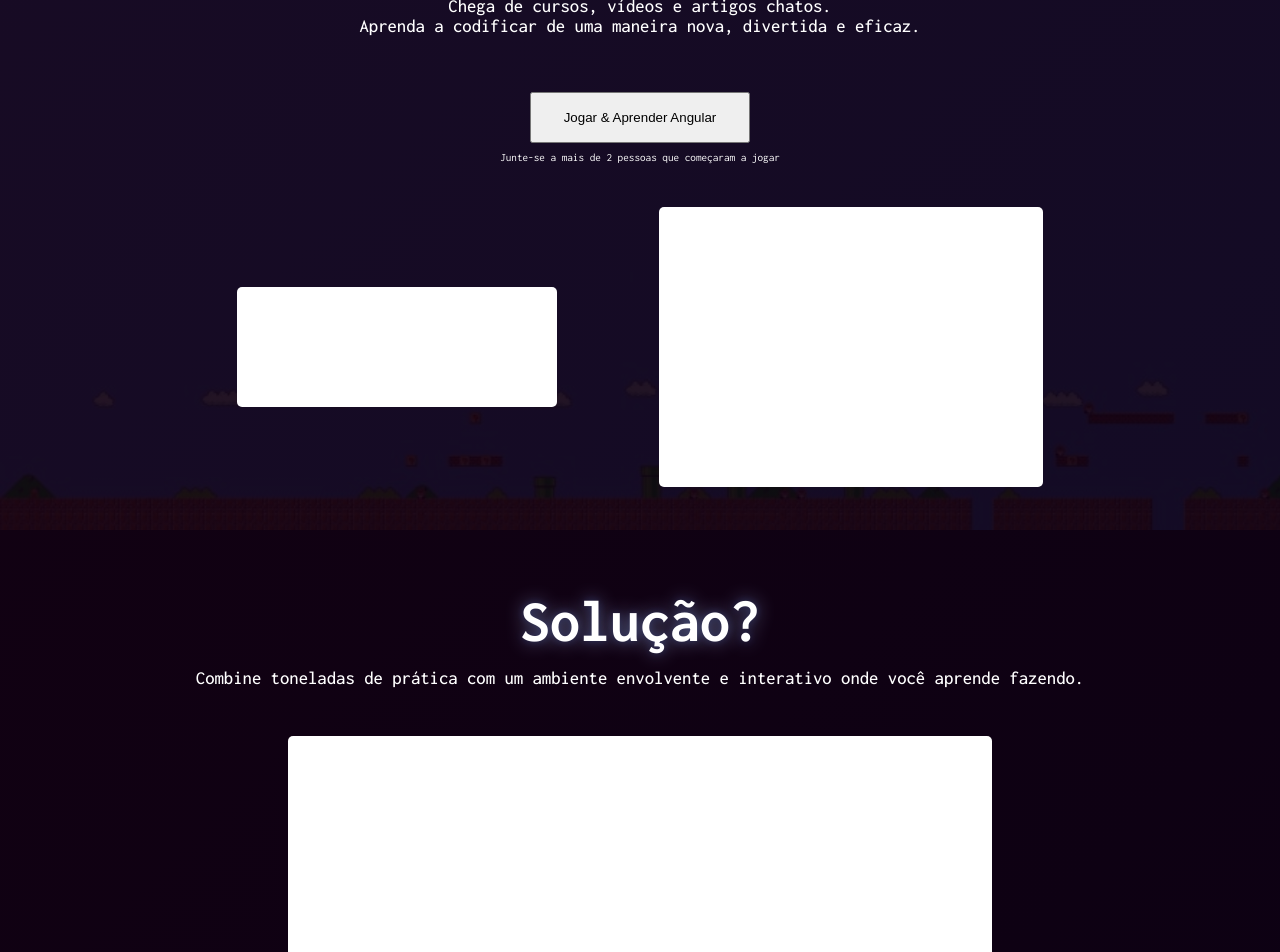
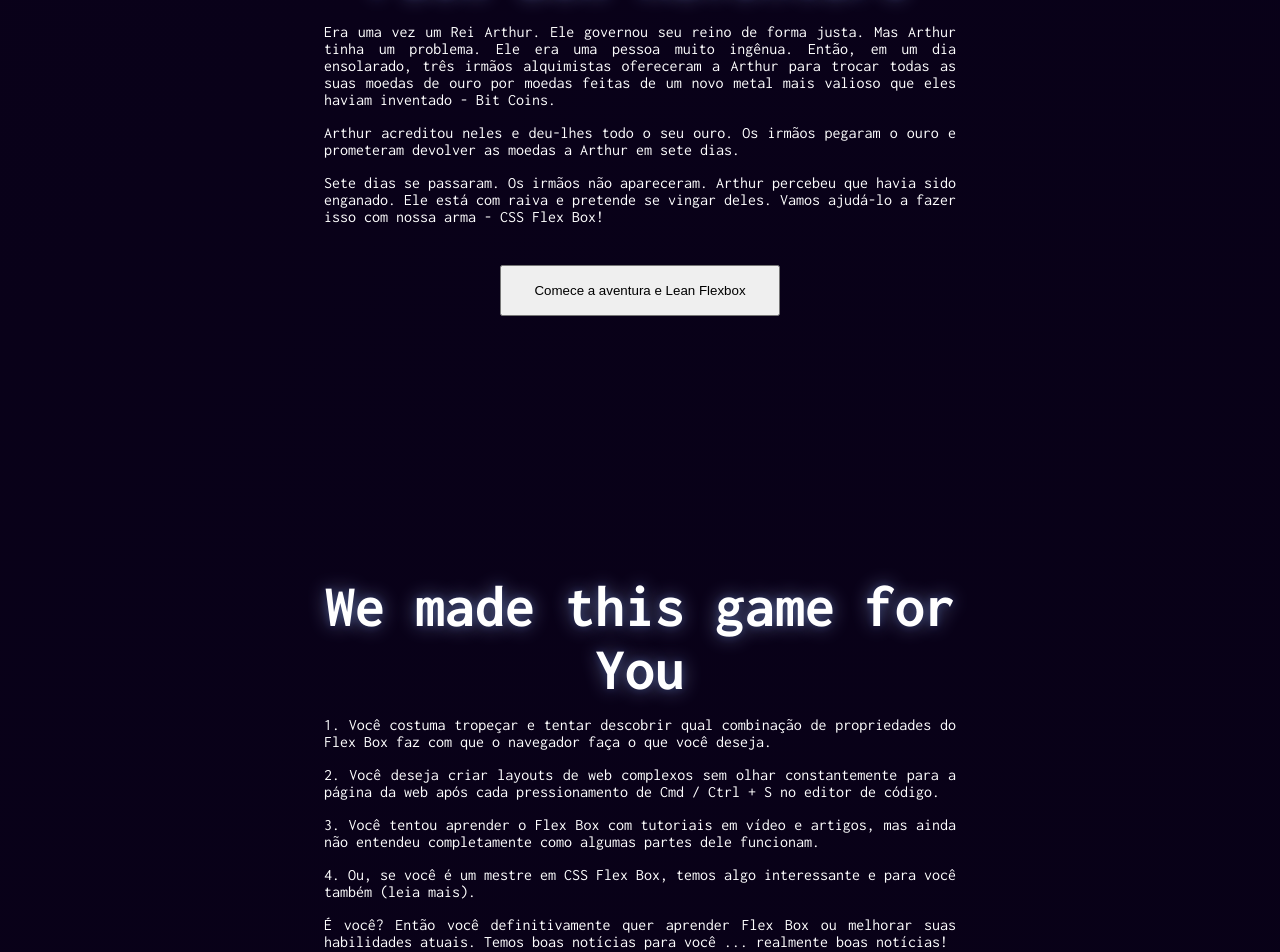
Before and after one commit to jacolpn/angular-fantasy, an Angular app: page /games in a window 1280 px wide. Before the commit this address led to /. Shown: the part 240-1192 px from the top of the page. Built offline with nearby package versions, Linux system fonts and the light colour scheme.

Commit message:
created games component; added routes

```diff
--- a/src/app/app-routing.module.ts
+++ b/src/app/app-routing.module.ts
@@ -1,7 +1,12 @@
 import { NgModule } from '@angular/core';
 import { RouterModule, Routes } from '@angular/router';
+import { GamesComponent } from './games/games.component';
+import { HomeComponent } from './home/home.component';
 
-const routes: Routes = [];
+const routes: Routes = [
+  { path: '', component: HomeComponent },
+  { path: 'games', component: GamesComponent }
+];
 
 @NgModule({
   imports: [RouterModule.forRoot(routes)],
--- a/src/app/app.component.html
+++ b/src/app/app.component.html
@@ -1,3 +1,3 @@
 <app-header></app-header>
-<app-home></app-home>
+<router-outlet></router-outlet>
 <app-footer></app-footer>
--- a/src/app/app.module.ts
+++ b/src/app/app.module.ts
@@ -6,13 +6,15 @@ import { AppComponent } from './app.component';
 import { HomeComponent } from './home/home.component';
 import { FooterComponent } from './footer/footer.component';
 import { HeaderComponent } from './header/header.component';
+import { GamesComponent } from './games/games.component';
 
 @NgModule({
   declarations: [
     AppComponent,
     HomeComponent,
     FooterComponent,
-    HeaderComponent
+    HeaderComponent,
+    GamesComponent
   ],
   imports: [
     BrowserModule,
--- /dev/null
+++ b/src/app/games/games.component.css
@@ -0,0 +1,48 @@
+.wrapper {
+  height: 80vh;
+  color: white;
+  display: flex;
+  align-items: center;
+  justify-content: center;
+  text-align: center;
+}
+
+.container {
+  width: 50%;
+  text-align: center;
+}
+
+h1 {
+  font-size: 7.5vh;
+  text-shadow: 0 0 20px rgb(192 219 255 / 48%), 0 0 8px rgb(65 120 255 / 24%);
+  margin: 0 0 2vh 0;
+}
+
+p {
+  text-align: justify;
+}
+
+button {
+  margin: 3vh 0 0 0;
+  padding: 2vh 4vh;
+  cursor: pointer;
+}
+
+.fourth-wrapper {
+  height: 40vh;
+  color: white;
+  display: flex;
+  align-items: center;
+  justify-content: center;
+}
+
+.fourth-container {
+  width: 80%;
+  text-align: center;
+}
+
+@media only screen and (max-width: 600px) {
+  .container {
+    width: 90%;
+  }
+}
--- /dev/null
+++ b/src/app/games/games.component.html
@@ -0,0 +1,58 @@
+<section class="wrapper">
+  <div class="container">
+    <h1>Flex Box Adventure</h1>
+
+    <p>
+      Era uma vez um Rei Arthur. Ele governou seu reino de forma justa.
+      Mas Arthur tinha um problema. Ele era uma pessoa muito ingênua. Então, em um dia ensolarado,
+      três irmãos alquimistas ofereceram a Arthur para trocar todas as suas moedas de ouro por
+      moedas feitas de um novo metal mais valioso que eles haviam inventado - Bit Coins.
+    </p>
+    <p>
+      Arthur acreditou neles e deu-lhes todo o seu ouro.
+      Os irmãos pegaram o ouro e prometeram devolver as moedas a Arthur em sete dias.
+    </p>
+    <p>
+      Sete dias se passaram. Os irmãos não apareceram. Arthur percebeu que havia sido enganado.
+      Ele está com raiva e pretende se vingar deles. Vamos ajudá-lo a fazer isso com nossa arma - CSS Flex Box!
+    </p>
+
+    <button>Comece a aventura e Lean Flexbox</button>
+  </div>
+</section>
+
+<section class="wrapper">
+  <div class="container">
+    <h1>We made this game for You</h1>
+
+    <p>
+      1. Você costuma tropeçar e tentar descobrir qual combinação de propriedades do Flex Box
+      faz com que o navegador faça o que você deseja.
+    </p>
+    <p>
+      2. Você deseja criar layouts de web complexos sem olhar constantemente para a página da
+      web após cada pressionamento de Cmd / Ctrl + S no editor de código.
+    </p>
+    <p>
+      3. Você tentou aprender o Flex Box com tutoriais em vídeo e artigos, mas ainda não entendeu
+      completamente como algumas partes dele funcionam.
+    </p>
+    <p>
+      4. Ou, se você é um mestre em CSS Flex Box, temos algo interessante e para você também (leia mais).
+    </p>
+    <p>
+      É você? Então você definitivamente quer aprender Flex Box ou melhorar suas habilidades atuais.
+      Temos boas notícias para você ... realmente boas notícias!
+    </p>
+  </div>
+</section>
+
+<div class="fourth-wrapper">
+  <div class="fourth-container">
+    <h1>Pronto para começar sua aventura?</h1>
+
+    <h3>Junte-se a mais de 2 pessoas que começaram a jogar</h3>
+
+    <button>Comece a aventura e Lean Flexbox</button>
+  </div>
+</div>
--- /dev/null
+++ b/src/app/games/games.component.ts
@@ -0,0 +1,15 @@
+import { Component, OnInit } from '@angular/core';
+
+@Component({
+  selector: 'app-games',
+  templateUrl: './games.component.html',
+  styleUrls: ['./games.component.css']
+})
+export class GamesComponent implements OnInit {
+
+  constructor() { }
+
+  ngOnInit(): void {
+  }
+
+}
--- a/src/app/header/header.component.html
+++ b/src/app/header/header.component.html
@@ -1,5 +1,5 @@
 <nav>
-  <img height="50" src="../../assets/images/logo.png" alt="">
+  <img [routerLink]="['/']" height="50" src="../../assets/images/logo.png" alt="">
 
   <a href="#">Entrar</a>
 </nav>
--- a/src/app/home/home.component.css
+++ b/src/app/home/home.component.css
@@ -48,9 +48,9 @@ h3 {
   margin: 0;
 }
 
-.main-button {
-  margin: 7vh 0 0 0;
-  padding: 2vh 4vh;
+button {
+  margin: 4vh 0 0 0;
+  padding: 1.7vh 3vh;
   cursor: pointer;
 }
 
@@ -147,12 +147,6 @@ h3 {
   text-align: center;
 }
 
-.second-button {
-  margin-top: 3vh;
-  padding: 2vh 4vh;
-  cursor: pointer;
-}
-
 @media only screen and (max-width: 600px) {
   h1 {
     font-size: 4.5vh;
--- a/src/app/home/home.component.html
+++ b/src/app/home/home.component.html
@@ -8,7 +8,7 @@
       <h3>Chega de cursos, vídeos e artigos chatos.</h3>
       <h3>Aprenda a codificar de uma maneira nova, divertida e eficaz.</h3>
 
-      <button class="main-button">Jogar & Aprender Angular</button>
+      <button [routerLink]="['/games']">Jogar & Aprender Angular</button>
 
       <p class="main-text-like">Junte-se a mais de 2 pessoas que começaram a jogar</p>
     </div>
@@ -57,6 +57,6 @@
 
     <h3>Junte-se a mais de 2 pessoas que começaram a jogar</h3>
 
-    <button class="second-button">Jogar & Aprender Angular</button>
+    <button [routerLink]="['/games']">Jogar & Aprender Angular</button>
   </div>
 </div>
--- a/src/styles.css
+++ b/src/styles.css
@@ -1,8 +1,7 @@
 body {
-	background: linear-gradient(-45deg, #0a0114, #20010f);
+	background: linear-gradient(-45deg, #070114, #0c0120);
 	background-size: 500% 500%;
 	animation: gradient 15s ease infinite;
-	height: 100vh;
 	font-family: 'Inconsolata', monospace !important;
 }
 
@@ -17,8 +16,3 @@ body {
 		background-position: 0% 50%;
 	}
 }
-
-/* body {
-    background-image: url("https://www.wallpaperup.com/uploads/wallpapers/2014/11/28/532011/cfeeadf7ae2f8b31da6395b56627c676.jpg");
-    background-repeat: no-repeat;
-} */
```
